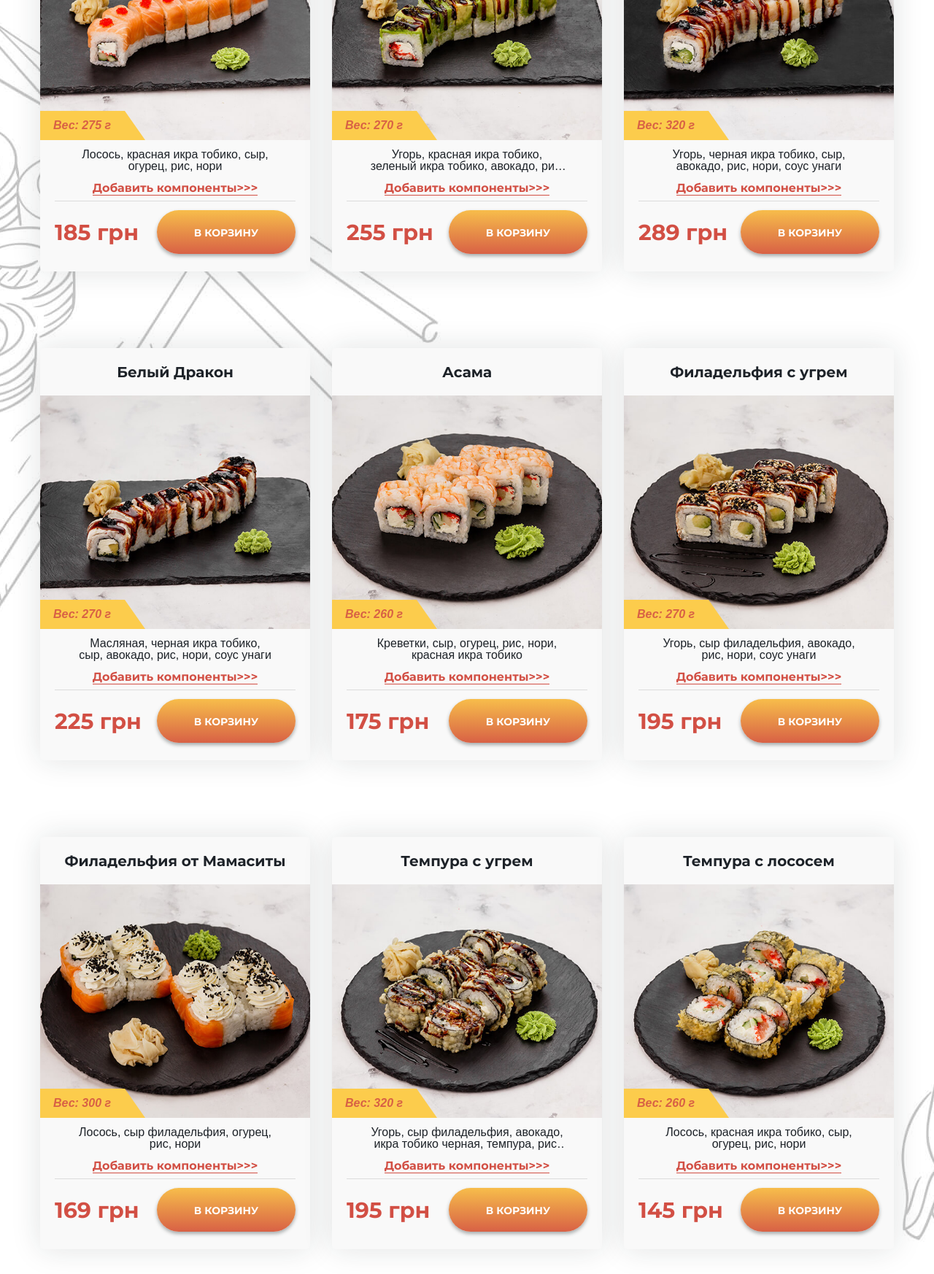
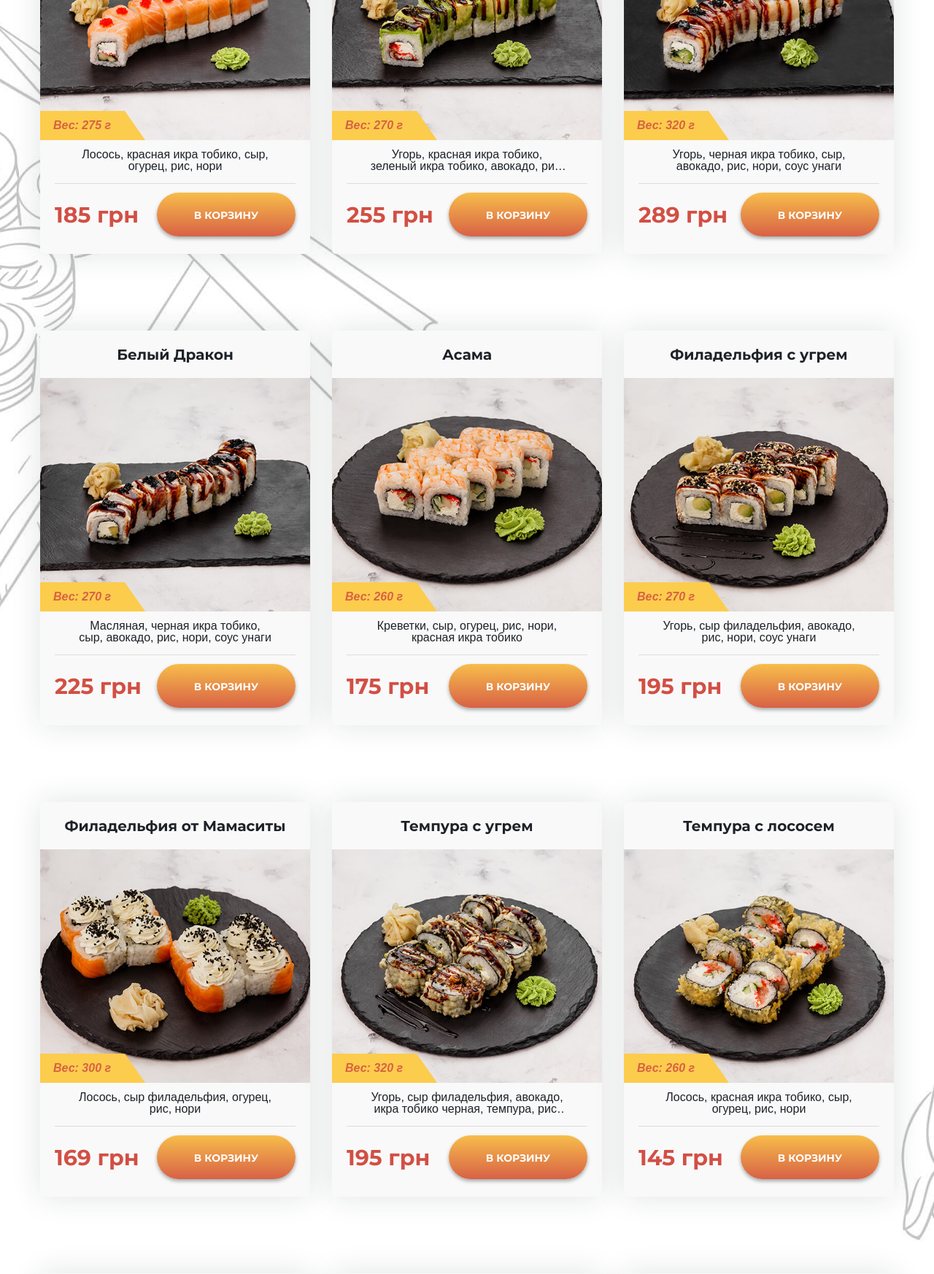
Before and after one commit to SlamOff/don_gustavo, a PHP site: page /sushi.html in a window 1280 px wide. Shown: the part 1413-3159 px from the top of the page at 73% size. Run offline with PHP 8.4, Linux system fonts and the light colour scheme; some web fonts are replaced.

Commit message:
sushi adds removed

```diff
--- a/css/main.css
+++ b/css/main.css
@@ -1816,6 +1816,9 @@ body.sushi .product {
 body.sushi .product_card {
 	background-image: none;
 	position: relative;
+}
+body.sushi .product_item--descr {
+	height: 6rem;
 }
 body.sushi .product_card:before {
 	content: "";
--- a/css/media.css
+++ b/css/media.css
@@ -289,12 +289,18 @@
 	body.sushi .product_card:before {
 		background: none;
 	}
+	body.sushi .product_item--descr p {
+		margin-bottom: 0;
+	}
 	body.sushi .product_card--outcome {
 		-webkit-box-orient: vertical;
 		-webkit-box-direction: normal;
 		-webkit-flex-direction: column;
 		-ms-flex-direction: column;
 		flex-direction: column;
+	}
+	body.sushi .product_item--descr {
+		height: auto;
 	}
 	body.sushi .product_card--outcome_result {
 		width: 100%;
--- a/sushi.html
+++ b/sushi.html
@@ -226,7 +226,7 @@
 						<div class="product_item--footer">
 							<div class="product_item--descr">
 								<p>Лосось, красная икра тобико, сыр, огурец, рис, нори</p>
-								<a href="product2.html">Добавить компоненты>>></a>
+
 							</div>
 							<div class="product_item--price">
 								<div class="price"><span>185</span>&nbsp;грн</div>
@@ -258,7 +258,7 @@
 						<div class="product_item--footer">
 							<div class="product_item--descr">
 								<p>Угорь, красная икра тобико, зеленый икра тобико, авокадо, рис, нори, соус унаги</p>
-								<a href="product2.html">Добавить компоненты>>></a>
+
 							</div>
 							<div class="product_item--price">
 								<div class="price"><span>255</span>&nbsp;грн</div>
@@ -290,7 +290,7 @@
 						<div class="product_item--footer">
 							<div class="product_item--descr">
 								<p>Угорь, черная икра тобико, сыр, авокадо, рис, нори, соус унаги</p>
-								<a href="product2.html">Добавить компоненты>>></a>
+
 							</div>
 							<div class="product_item--price">
 								<div class="price"><span>289</span>&nbsp;грн</div>
@@ -322,7 +322,7 @@
 						<div class="product_item--footer">
 							<div class="product_item--descr">
 								<p>Масляная, черная икра тобико, сыр, авокадо, рис, нори, соус унаги</p>
-								<a href="product2.html">Добавить компоненты>>></a>
+
 							</div>
 							<div class="product_item--price">
 								<div class="price"><span>225</span>&nbsp;грн</div>
@@ -354,7 +354,7 @@
 						<div class="product_item--footer">
 							<div class="product_item--descr">
 								<p>Креветки, сыр, огурец, рис, нори, красная икра тобико</p>
-								<a href="product2.html">Добавить компоненты>>></a>
+
 							</div>
 							<div class="product_item--price">
 								<div class="price"><span>175</span>&nbsp;грн</div>
@@ -386,7 +386,7 @@
 						<div class="product_item--footer">
 							<div class="product_item--descr">
 								<p>Угорь, сыр филадельфия, авокадо, рис, нори, соус унаги</p>
-								<a href="product2.html">Добавить компоненты>>></a>
+
 							</div>
 							<div class="product_item--price">
 								<div class="price"><span>195</span>&nbsp;грн</div>
@@ -418,7 +418,7 @@
 						<div class="product_item--footer">
 							<div class="product_item--descr">
 								<p>Лосось, сыр филадельфия, огурец, рис, нори</p>
-								<a href="product2.html">Добавить компоненты>>></a>
+
 							</div>
 							<div class="product_item--price">
 								<div class="price"><span>169</span>&nbsp;грн</div>
@@ -450,7 +450,7 @@
 						<div class="product_item--footer">
 							<div class="product_item--descr">
 								<p>Угорь, сыр филадельфия, авокадо, икра тобико черная, темпура, рис, нори, соус унаги</p>
-								<a href="product2.html">Добавить компоненты>>></a>
+
 							</div>
 							<div class="product_item--price">
 								<div class="price"><span>195</span>&nbsp;грн</div>
@@ -482,7 +482,7 @@
 						<div class="product_item--footer">
 							<div class="product_item--descr">
 								<p>Лосось, красная икра тобико, сыр, огурец, рис, нори</p>
-								<a href="product2.html">Добавить компоненты>>></a>
+
 							</div>
 							<div class="product_item--price">
 								<div class="price"><span>145</span>&nbsp;грн</div>
@@ -514,7 +514,7 @@
 						<div class="product_item--footer">
 							<div class="product_item--descr">
 								<p>Угорь, креветка тигровая, сыр филадельфия, икра тобико красная, огурец, рис, нори</p>
-								<a href="product2.html">Добавить компоненты>>></a>
+
 							</div>
 							<div class="product_item--price">
 								<div class="price"><span>299</span>&nbsp;грн</div>
@@ -546,7 +546,7 @@
 						<div class="product_item--footer">
 							<div class="product_item--descr">
 								<p>Лосось, сыр Филадельфия, авокадо, икра тобико красная, рис, нори</p>
-								<a href="product2.html">Добавить компоненты>>></a>
+
 							</div>
 							<div class="product_item--price">
 								<div class="price"><span>148</span>&nbsp;грн</div>
@@ -578,7 +578,7 @@
 						<div class="product_item--footer">
 							<div class="product_item--descr">
 								<p>Огурец, помидор, авокадо, сыр филадельфия, перец болгарский</p>
-								<a href="product2.html">Добавить компоненты>>></a>
+
 							</div>
 							<div class="product_item--price">
 								<div class="price"><span>89</span>&nbsp;грн</div>
@@ -610,7 +610,7 @@
 						<div class="product_item--footer">
 							<div class="product_item--descr">
 								<p>Жареный лосось, стружка тунца, сыр, огурец, рис, нори</p>
-								<a href="product2.html">Добавить компоненты>>></a>
+
 							</div>
 							<div class="product_item--price">
 								<div class="price"><span>155</span>&nbsp;грн</div>
@@ -642,7 +642,7 @@
 						<div class="product_item--footer">
 							<div class="product_item--descr">
 								<p>Тунец, икра тобико красная, огурец, сыр филадельфия, рис, нори</p>
-								<a href="product2.html">Добавить компоненты>>></a>
+
 							</div>
 							<div class="product_item--price">
 								<div class="price"><span>159</span>&nbsp;грн</div>
@@ -674,7 +674,7 @@
 						<div class="product_item--footer">
 							<div class="product_item--descr">
 								<p>Лосось копченый, сыр Филадельфия, Хияши, рис, нори</p>
-								<a href="product2.html">Добавить компоненты>>></a>
+
 							</div>
 							<div class="product_item--price">
 								<div class="price"><span>155</span>&nbsp;грн</div>
```
